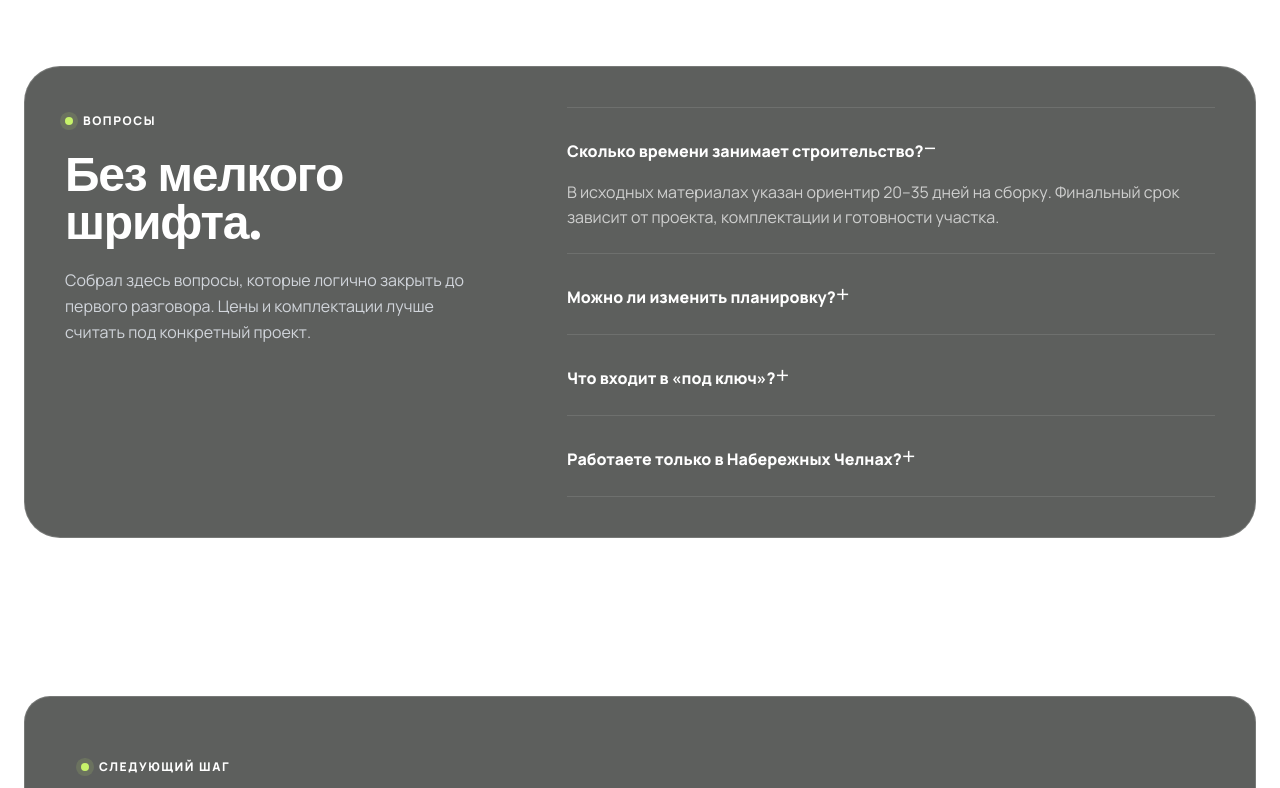
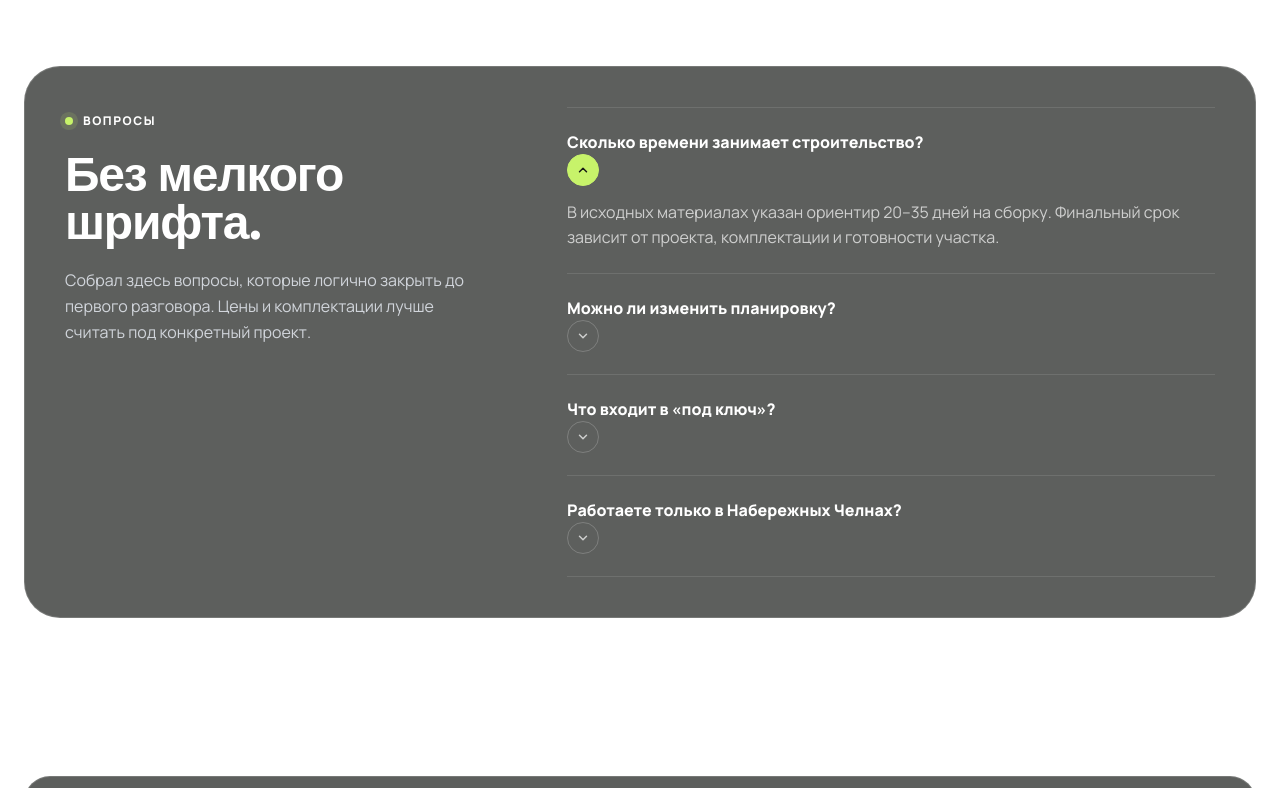
Before and after one commit to azemulinaqof67-create/podkly4RF, a plain HTML site: page index.html in a window 1280 px wide. Shown: the part 6640-7428 px from the top of the page. Drawn offline with nearby package versions, Linux system fonts and the light colour scheme.

Commit message:
Добавлены отступы и стрелки

```diff
--- a/index.html
+++ b/index.html
@@ -417,8 +417,32 @@
             color: white;
         }
         summary::-webkit-details-marker { display: none; }
-        summary::after { content: "+"; font-size: 24px; font-weight: 400; }
-        details[open] summary::after { content: "−"; }
+        .faq-icon {
+            flex-shrink: 0;
+            width: 32px;
+            height: 32px;
+            border-radius: 50%;
+            border: 1.5px solid rgba(255,255,255,0.2);
+            display: flex;
+            align-items: center;
+            justify-content: center;
+            transition: background 0.3s ease, border-color 0.3s ease;
+        }
+        .faq-icon svg {
+            width: 14px;
+            height: 14px;
+            stroke: rgba(255,255,255,0.7);
+            transition: transform 0.35s cubic-bezier(0.4, 0, 0.2, 1), stroke 0.3s ease;
+            transform: rotate(0deg);
+        }
+        details[open] .faq-icon {
+            background: var(--accent);
+            border-color: var(--accent);
+        }
+        details[open] .faq-icon svg {
+            transform: rotate(180deg);
+            stroke: var(--ink);
+        }
         details p { color: rgba(255,255,255,0.7); line-height: 1.6; max-width: 720px; margin: 14px 0 0; }
 
         .cta {
@@ -454,6 +478,7 @@
         .cta p { color: rgba(255,255,255,.66); max-width: 600px; line-height: 1.6; }
 
         footer { background: rgba(17,20,17,.68); backdrop-filter: blur(18px); -webkit-backdrop-filter: blur(18px); color: white; border-top: 1px solid rgba(255,255,255,0.1); }
+        footer .container { padding-left: max(24px, env(safe-area-inset-left)); padding-right: max(24px, env(safe-area-inset-right)); }
         .footer-grid {
             display: grid;
             grid-template-columns: 1.4fr .8fr .8fr;
@@ -782,19 +807,19 @@
                     </div>
                     <div>
                         <details open>
-                            <summary>Сколько времени занимает строительство?</summary>
+                            <summary>Сколько времени занимает строительство?<span class="faq-icon"><svg viewBox="0 0 24 24" fill="none" stroke-width="2.5" stroke-linecap="round" stroke-linejoin="round"><polyline points="6 9 12 15 18 9"/></svg></span></summary>
                             <p>В исходных материалах указан ориентир 20–35 дней на сборку. Финальный срок зависит от проекта, комплектации и готовности участка.</p>
                         </details>
                         <details>
-                            <summary>Можно ли изменить планировку?</summary>
+                            <summary>Можно ли изменить планировку?<span class="faq-icon"><svg viewBox="0 0 24 24" fill="none" stroke-width="2.5" stroke-linecap="round" stroke-linejoin="round"><polyline points="6 9 12 15 18 9"/></svg></span></summary>
                             <p>Да. В концепции сайта акцент сделан на подбор решения под участок, бюджет и сценарий жизни, а не на один фиксированный шаблон.</p>
                         </details>
                         <details>
-                            <summary>Что входит в «под ключ»?</summary>
+                            <summary>Что входит в «под ключ»?<span class="faq-icon"><svg viewBox="0 0 24 24" fill="none" stroke-width="2.5" stroke-linecap="round" stroke-linejoin="round"><polyline points="6 9 12 15 18 9"/></svg></span></summary>
                             <p>Это нужно расписать по вашей реальной комплектации. Сейчас на сайте лучше не обещать конкретный набор работ, пока вы его не подтвердите.</p>
                         </details>
                         <details>
-                            <summary>Работаете только в Набережных Челнах?</summary>
+                            <summary>Работаете только в Набережных Челнах?<span class="faq-icon"><svg viewBox="0 0 24 24" fill="none" stroke-width="2.5" stroke-linecap="round" stroke-linejoin="round"><polyline points="6 9 12 15 18 9"/></svg></span></summary>
                             <p>В исходном сайте указаны Набережные Челны и Республика Татарстан. Географию выезда можно расширить после уточнения ваших реальных зон работы.</p>
                         </details>
                     </div>
```
